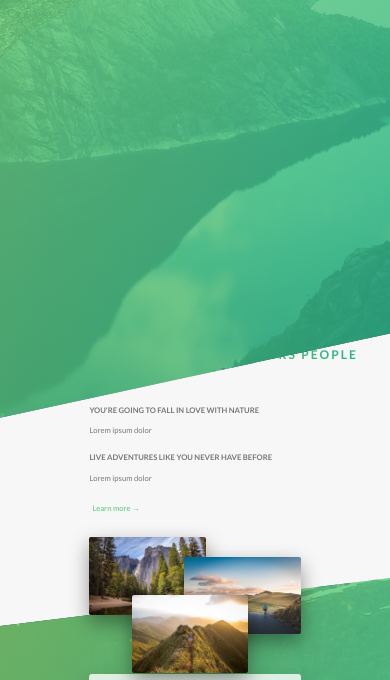
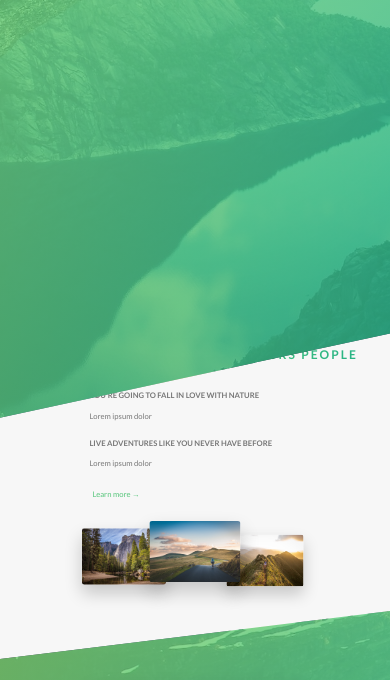
Before and after one commit to waysideoff/Natours-Project, a website: page index.html in a window 390 px wide. Shown: the part 384-1064 px from the top of the page. Drawn offline with Linux system fonts and the light colour scheme.

Commit message:
media queries completed for card and cta sections

```diff
--- a/sass/base/_utilites.scss
+++ b/sass/base/_utilites.scss
@@ -1,8 +1,21 @@
 .u-center-text { text-align: center !important; }
 
 .u-margin-bottom-small { margin-bottom: 1.5rem !important; }
-.u-margin-bottom-medium { margin-bottom: 4rem !important; }
-.u-margin-bottom-big { margin-bottom: 8rem !important; }
+.u-margin-bottom-medium {
+	margin-bottom: 4rem !important;
+
+	@include respond(tab-port) {
+		margin-bottom: 5rem !important;
+	}
+}
+
+.u-margin-bottom-big {
+	margin-bottom: 8rem !important;
+
+	@include respond(tab-port) {
+		margin-bottom: 5rem !important;
+	}
+}
 
 .u-margin-top-big { margin-top: 8rem !important; }
 .u-margin-top-huge { margin-top: 10rem !important; }
--- a/sass/components/_card.scss
+++ b/sass/components/_card.scss
@@ -159,4 +159,51 @@
 		font-size: 6rem;
 		font-weight: 100;
 	}
+
+
+
+
+	@include respond(tab-port) {
+		height: auto;
+		border-radius: 3px;
+		background-color: $color-white;
+		box-shadow: 0 1.5rem 4rem rgba($color-black, .15);
+
+		&_side {
+			height: auto;
+			position: relative;
+			box-shadow: none;
+
+			&-back {
+				transform: rotateY(0);
+				clip-path: polygon(0 15%, 100% 0, 100% 100%, 0 100%);
+			}
+		}
+
+		&:hover &_side-front {
+			transform: rotateY(0);
+		}
+
+		&_details {
+			padding: 1 3rem;
+		}
+
+		// FRONT SIDE STYLING
+		&_cta {
+			position: relative;
+			top: 0;
+			left: 0;
+			transform: translate(0);
+			width: 100%;
+			padding: 7rem 4rem 4rem 4rem;
+		}
+
+		&_price-box {
+			margin-bottom: 3rem;
+		}
+
+		&_price-value {
+			font-size: 4rem;
+		}
+	}
 }
--- a/sass/components/_composition.scss
+++ b/sass/components/_composition.scss
@@ -10,19 +10,43 @@
 			transition: all .2s;
 			outline-offset: 2rem;
 
+			@include respond(tab-port) {
+				float: left;
+				position: relative;
+				width: 33.3333%;
+				box-shadow: 0 1.5rem 3rem rgba($color-black, .2);
+			}
+
 			&--p1 {
 				left: 0;
 				top: -2rem;
+
+				@include respond(tab-port) {
+					top: 0;
+					transform: scale(1.2);
+				}
 			}
 
 			&--p2 {
 				right: 0;
 				top: 2rem;
+
+				@include respond(tab-port) {
+					top: -1rem;
+					transform: scale(1.3);
+					z-index: 100;
+				}
 			}
 
 			&--p3 {
 				left: 20%;
 				top: 10rem;
+
+				@include respond(tab-port) {
+					top: 1rem;
+					left: 0;
+					transform: scale(1.1);
+				}
 			}
 
 			&:hover {
--- a/sass/components/_feature-box.scss
+++ b/sass/components/_feature-box.scss
@@ -7,6 +7,10 @@
 	box-shadow: 0 1.5rem 4rem rgba($color-black, .15);
 	transition: transform .3s;
 
+	@include respond(tab-port) {
+		padding: 2rem;
+	}
+
 	&_icon {
 		font-size: 6rem;
 		margin-bottom: .5rem;
@@ -14,6 +18,10 @@
 		background-image: linear-gradient(to right, $color-primary-light, $color-primary-dark);
 		-webkit-background-clip: text;
 		color: transparent;
+
+		@include respond(tab-port) {
+			margin-bottom: 0;
+		}
 	}
 
 	&:hover {
--- a/sass/components/_form.scss
+++ b/sass/components/_form.scss
@@ -15,6 +15,10 @@
 		width: 90%;
 		display: block;
 		transition: all .3s;
+
+		@include respond(tab-port) {
+			width: 100%;
+		}
 
 		&:focus {
 			outline: none;
@@ -49,6 +53,11 @@
 	&_radio-group {
 		width: 49%;
 		display: inline-block;
+
+		@include respond(tab-port) {
+			width: 100%;
+			margin-bottom: 2rem;
+		}
 	}
 
 	&_radio-input {
--- a/sass/components/_story.scss
+++ b/sass/components/_story.scss
@@ -13,6 +13,16 @@
 		transform: skewX(12deg);
 	}
 
+	@include respond(tab-port) {
+		width: 100%;
+		padding: 4rem;
+		padding-left: 7rem;
+	}
+
+	@include respond(phone) {
+		transform: skewX(0);
+	}
+
 	&_shape {
 		width: 15rem;
 		height: 15rem;
@@ -23,6 +33,10 @@
 		clip-path: circle(50% at 50% 50%);
 		transform: translateX(-3rem) skewX(12deg);
 		position: relative;
+
+		@include respond(phone) {
+			transform: translateX(-3rem) skewX(0);
+		}
 	}
 
 	&_img {
@@ -34,6 +48,10 @@
 
 	&_text {
 		transform: skewX(12deg);
+
+		@include respond(phone) {
+			transform: skewX(0);
+		}
 	}
 
 	&_caption {
--- a/sass/pages/_home.scss
+++ b/sass/pages/_home.scss
@@ -24,7 +24,7 @@
 	}
 
 	@include respond(tab-port) {
-		padding: 15rem 0;
+		padding: 10rem 0;
 	}
 
 }
@@ -68,10 +68,32 @@
 	box-shadow: 0 1.5rem 4rem rgba($color-black, .2);
 
 
-	height: 50rem;
+	@include respond(tab-land) {
+		background-image: linear-gradient(105deg,
+			rgba($color-white, .9) 0%,
+			rgba($color-white, .9) 65%,
+			transparent 65%) ,
+	    url(../img/nat-10.jpg);
+	    background-size: cover;
+	}
+
+	@include respond(tab-port) {
+		background-image: linear-gradient(to right,
+			rgba($color-white, .9) 0%,
+			rgba($color-white, .9) 100%) ,
+	    url(../img/nat-10.jpg);
+	}
 
 	&_form {
 		width: 50%;
 		padding: 6rem;
+
+		@include respond(tab-land) {
+			width: 65%;
+		}
+
+		@include respond(tab-port) {
+			width: 100%;
+		}
 	}
 }
```
Also changed, not shown: css/style.css.
